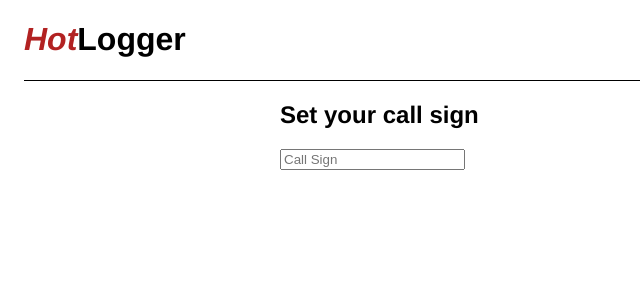
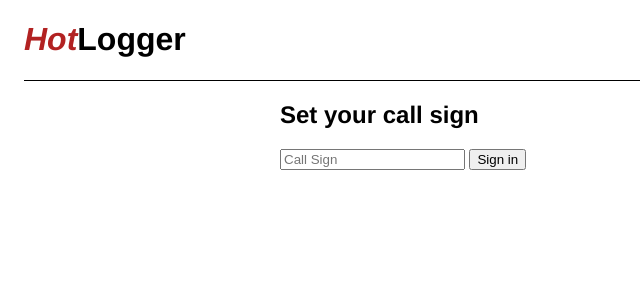
Before and after one commit to 2mac/hotlogger, a SvelteKit app: page / in a window 1280 px wide. Shown: the top 300 px of the page, without its empty margins (0-640 px from the left). Built offline with nearby package versions, Linux system fonts and the light colour scheme; no server answers.

Commit message:
Add button to sign in

```diff
--- a/src/routes/+page.svelte
+++ b/src/routes/+page.svelte
@@ -1,6 +1,9 @@
 <script>
     import { enhance } from "$app/forms";
     import { page } from "$app/stores";
+    import { onMount } from "svelte";
+
+    onMount(() => document.title = 'HotLogger');
 </script>
 
 <div class="container-narrow">
@@ -8,5 +11,6 @@
 
     <form method="POST" use:enhance>
         <input type="text" name="callsign" placeholder="Call Sign" value={$page.data.callsign || ''} required/>
+        <button>Sign in</button>
     </form>
 </div>
```
